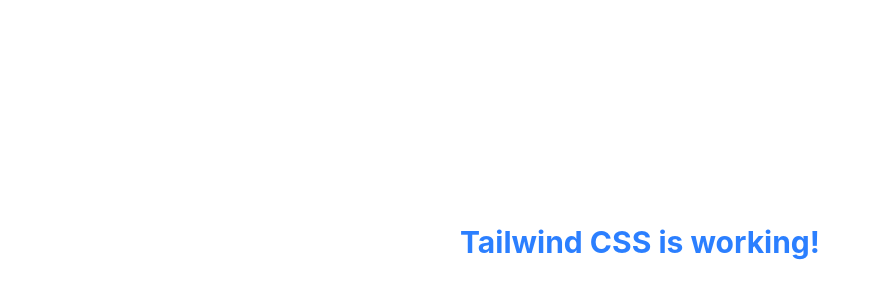
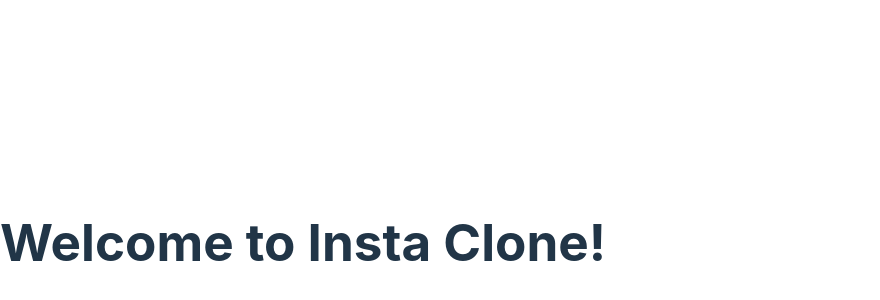
Before and after one commit to modern-agile-team/9term-mini-front, a React (Vite) app in the folder insta-clone/: page / in a window 1280 px wide. Shown: the part 158-458 px from the top of the page, without its empty margins (0-880 px from the left). Built offline with nearby package versions, Linux system fonts and the light colour scheme.

Commit message:
react-router

```diff
--- a/insta-clone/src/App.jsx
+++ b/insta-clone/src/App.jsx
@@ -1,11 +1,11 @@
-import './App.css';
+import AppRouter from './routes/index';
 
-export default function App() {
+function App() {
   return (
-    <>
-      <div className="text-3xl font-bold text-blue-500">
-        Tailwind CSS is working!
-      </div>
-    </>
+    <div className="app">
+      <AppRouter />
+    </div>
   );
 }
+
+export default App;
--- /dev/null
+++ b/insta-clone/src/pages/Auth/Login.jsx
@@ -0,0 +1,7 @@
+export default function Login() {
+  return (
+    <div className="flex items-center justify-center h-screen">
+      <h1 className="text-3xl font-bold">Login Page</h1>
+    </div>
+  );
+}
--- /dev/null
+++ b/insta-clone/src/pages/Auth/Signup.jsx
@@ -0,0 +1,7 @@
+export default function Signup() {
+  return (
+    <div className="flex items-center justify-center h-screen">
+      <h1 className="text-3xl font-bold">Signup Page</h1>
+    </div>
+  );
+}
--- /dev/null
+++ b/insta-clone/src/pages/Home.jsx
@@ -0,0 +1,8 @@
+// src/pages/Home.jsx
+export default function Home() {
+  return (
+    <div className="flex items-center justify-center h-screen">
+      <h1 className="text-3xl font-bold">Welcome to Insta Clone!</h1>
+    </div>
+  );
+}
--- /dev/null
+++ b/insta-clone/src/pages/Profile/Profile.jsx
@@ -0,0 +1,7 @@
+export default function Profile() {
+  return (
+    <div className="flex items-center justify-center h-screen">
+      <h1 className="text-3xl font-bold">Profile Page</h1>
+    </div>
+  );
+}
--- a/insta-clone/src/routes/index.jsx
+++ b/insta-clone/src/routes/index.jsx
@@ -4,17 +4,15 @@ import Login from '../pages/Auth/Login';
 import Signup from '../pages/Auth/Signup';
 import Profile from '../pages/Profile/Profile';
 
-const AppRoutes = () => {
+export default function AppRouter() {
   return (
     <Router>
       <Routes>
         <Route path="/" element={<Home />} />
         <Route path="/login" element={<Login />} />
         <Route path="/signup" element={<Signup />} />
-        <Route path="/profile/:username" element={<Profile />} />
+        <Route path="/profile" element={<Profile />} />
       </Routes>
     </Router>
   );
-};
-
-export default AppRoutes;
+}
```
